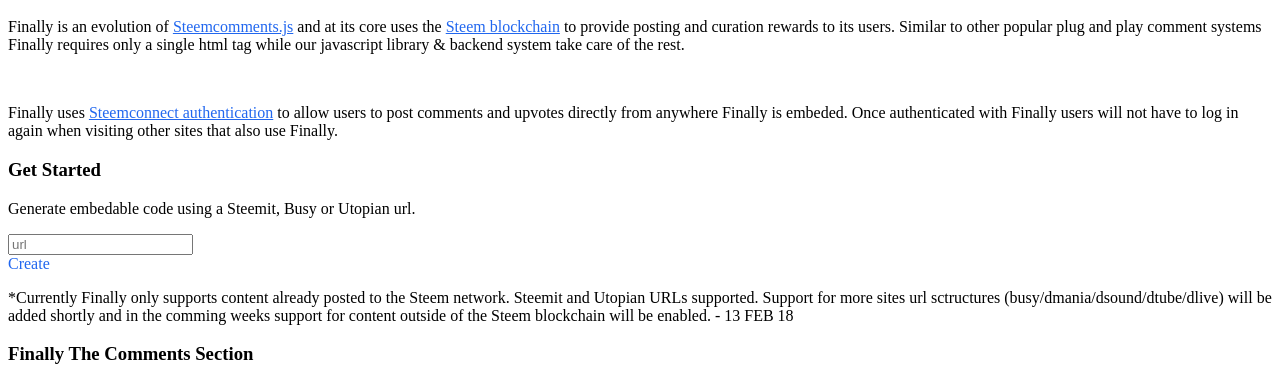
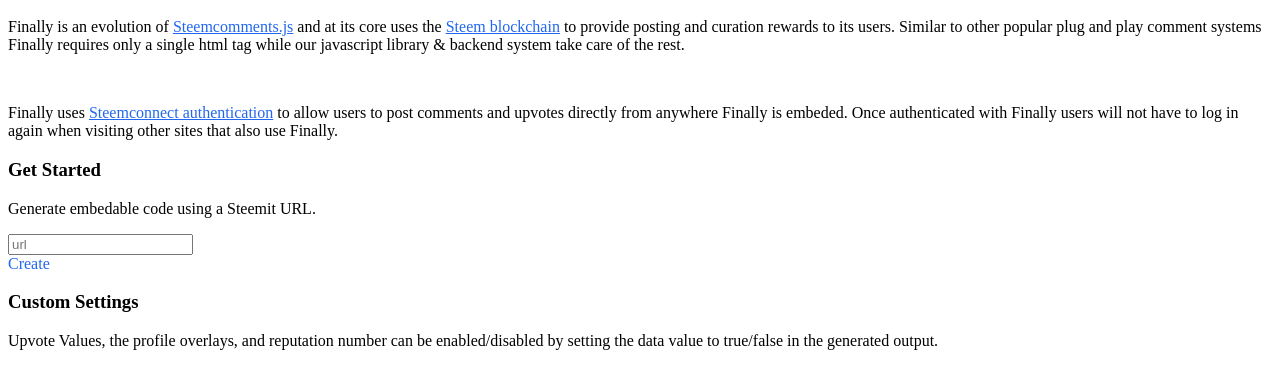
Before and after one commit to code-with-sam/finallycomments, a Node project: template views/index.pug in a window 1280 px wide. Shown: the part 1481-1851 px from the top of the page. Run offline with Node 20 templates, Linux system fonts and the light colour scheme; the template is opened without the code that fills it, so the values that code supplies are empty; some libraries are stand-ins or nearby versions.

Commit message:
update - docs/prod js include/img error fix

```diff
--- a/public/js/default.js
+++ b/public/js/default.js
@@ -16,6 +16,7 @@
   `
   $('.embed-code').empty()
   if (url) {
+    $('.embed-container').empty()
     $('.embed-container').append(embedContainer)
     $('.embed-container .embed-code').text(embedTemplate)
   }
--- a/public/js/finally.js
+++ b/public/js/finally.js
@@ -35,7 +35,7 @@
     let container = document.querySelector('.finally-comments')
     let url = container.dataset.id
     let urlParts = finallyCommentsSystem.getPartsFromLink(url)
-    let finallyUrl = `http://localhost:3000/thread/${urlParts.category}/${urlParts.author}/${urlParts.permlink}`
+    let finallyUrl = `https://finallycomments.com/thread/${urlParts.category}/${urlParts.author}/${urlParts.permlink}`
     let iframe = document.createElement('iframe', { scrolling: 'no' });
     iframe.src = finallyUrl;
     iframe.width = '100%';
--- a/public/js/thread.js
+++ b/public/js/thread.js
@@ -430,10 +430,13 @@
           data-title="${post.title}"
           data-post-depth="${post.depth}"
           data-bio="${metadata.about}"
+          data-order="${order}"
+          data-value="${post.value}"
 
           class="sc-item sc-cf sc-item__level-${post.depth} ${post.permlink}">
+
           <div class="sc-item__left">
-          <img class="sc-item__image ${ steemComments.OPTIONS.profile ? 'sc-item__image--profile-enabled' : '' }" data-username="${post.author}" src="${metadata.profile_image}" height="50px" width="50px">
+          <img class="sc-item__image ${ steemComments.OPTIONS.profile ? 'sc-item__image--profile-enabled' : '' }" data-username="${post.author}" src="${metadata.profile_image}" height="50px" width="50px" onerror="this.src='/img/default-user.jpg'">
           </div>
           <div class="sc-item__right">
           <h4 class="sc-item__username">
--- a/views/index.pug
+++ b/views/index.pug
@@ -25,7 +25,7 @@
         .columns
           .column.is-half
             h3.title Get Started
-            p.sub-content Generate embedable code using a Steemit, Busy or Utopian url.
+            p.sub-content Generate embedable code using a Steemit URL.
 
 
             .generator
@@ -35,7 +35,8 @@
                 .control
                   a.button.is-info.generate-embded(type="text") Create
 
-            p.sub-content *Currently Finally only supports content already posted to the Steem network. Steemit and Utopian URLs supported. Support for more sites url sctructures (busy/dmania/dsound/dtube/dlive) will be added shortly and in the comming weeks support for content outside of the Steem blockchain will be enabled.  - 13 FEB 18
+            h3.title Custom Settings
+            p.sub-content Upvote Values, the profile overlays, and reputation number can be enabled/disabled by setting the data value to true/false in the generated output.
 
           .column.is-half.embed-container
 
```
Also changed, not shown: public/js/finally.min.js.
